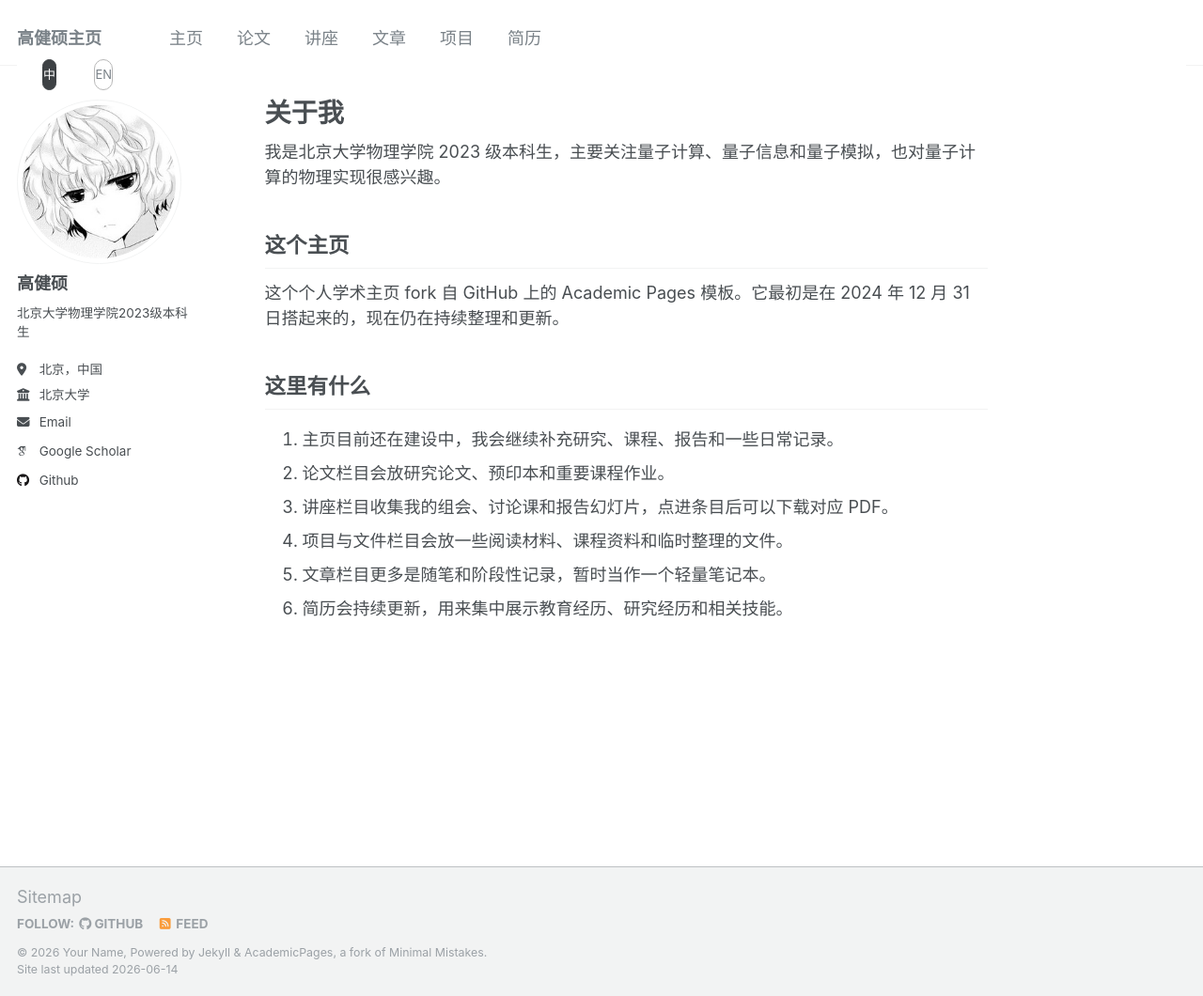
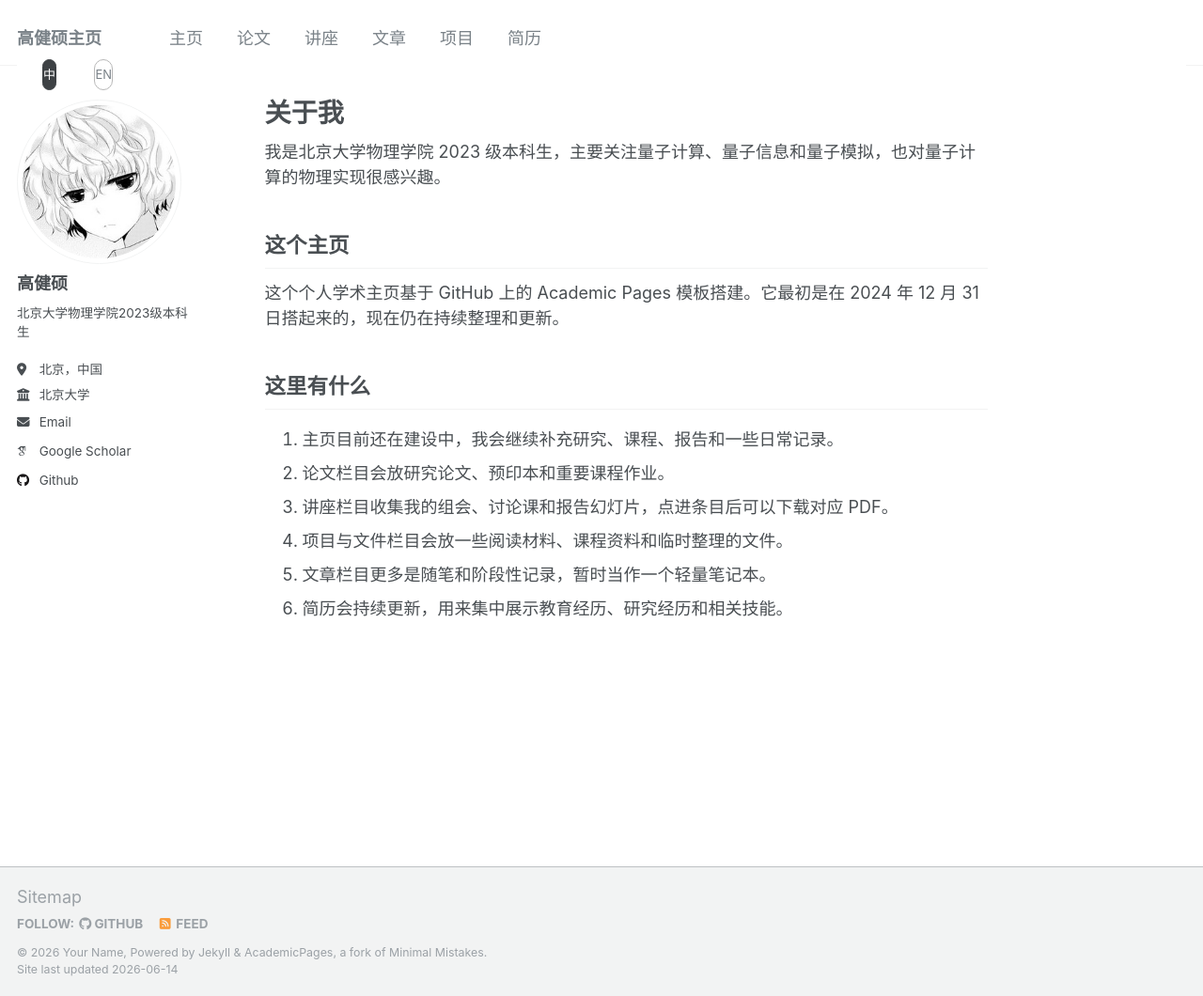
Before and after one commit to Townlin/townlin.github.io, a Jekyll site: the page built from _pages/about.md, in a window 1280 px wide and 1060 px high. Shown: the whole window at 94% size. Built offline with Jekyll 4.4.1, drawn with Linux system fonts in a browser that asks for light colours; some web fonts are replaced.

Commit message:
Polish Chinese homepage wording

```diff
--- a/_pages/about.md
+++ b/_pages/about.md
@@ -15,7 +15,7 @@ redirect_from:
 
 ## 这个主页
 
-这个个人学术主页 fork 自 GitHub 上的 Academic Pages 模板。它最初是在 2024 年 12 月 31 日搭起来的，现在仍在持续整理和更新。
+这个个人学术主页基于 GitHub 上的 Academic Pages 模板搭建。它最初是在 2024 年 12 月 31 日搭起来的，现在仍在持续整理和更新。
 
 ## 这里有什么
 
```
